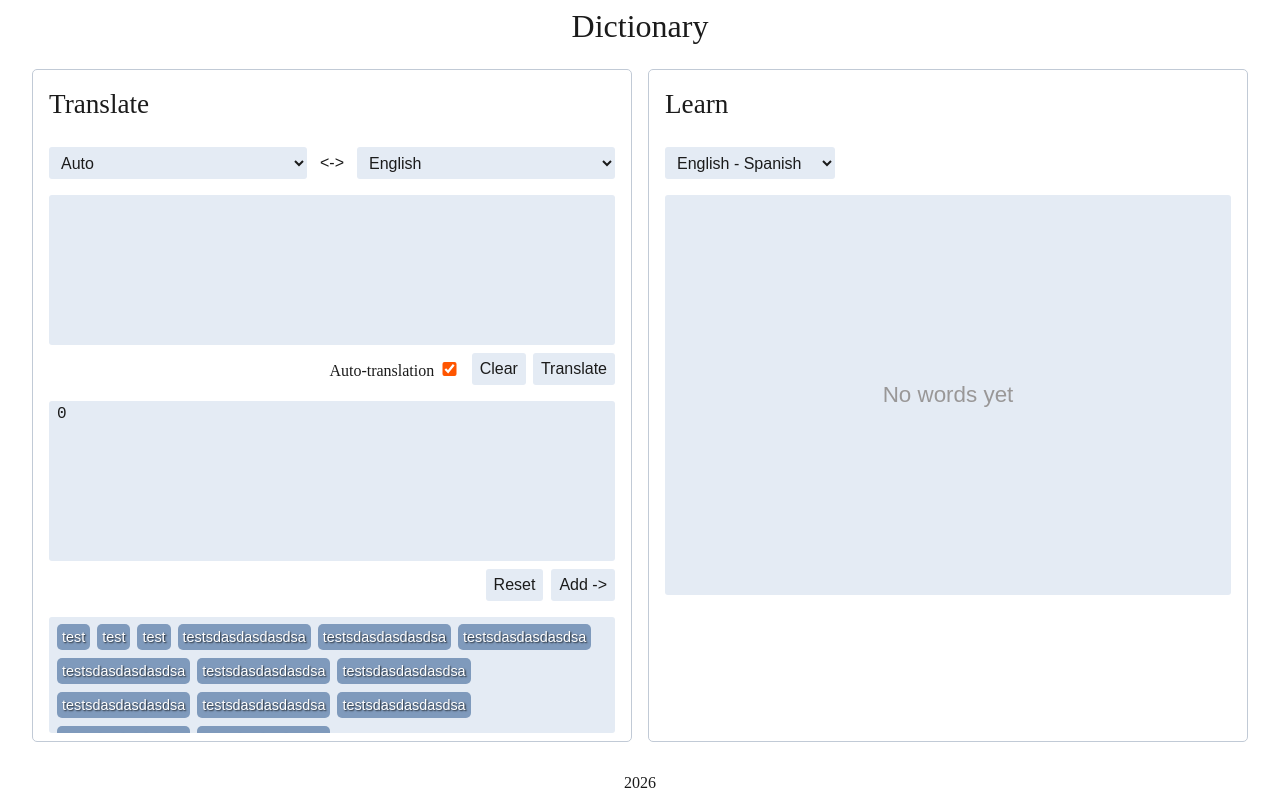
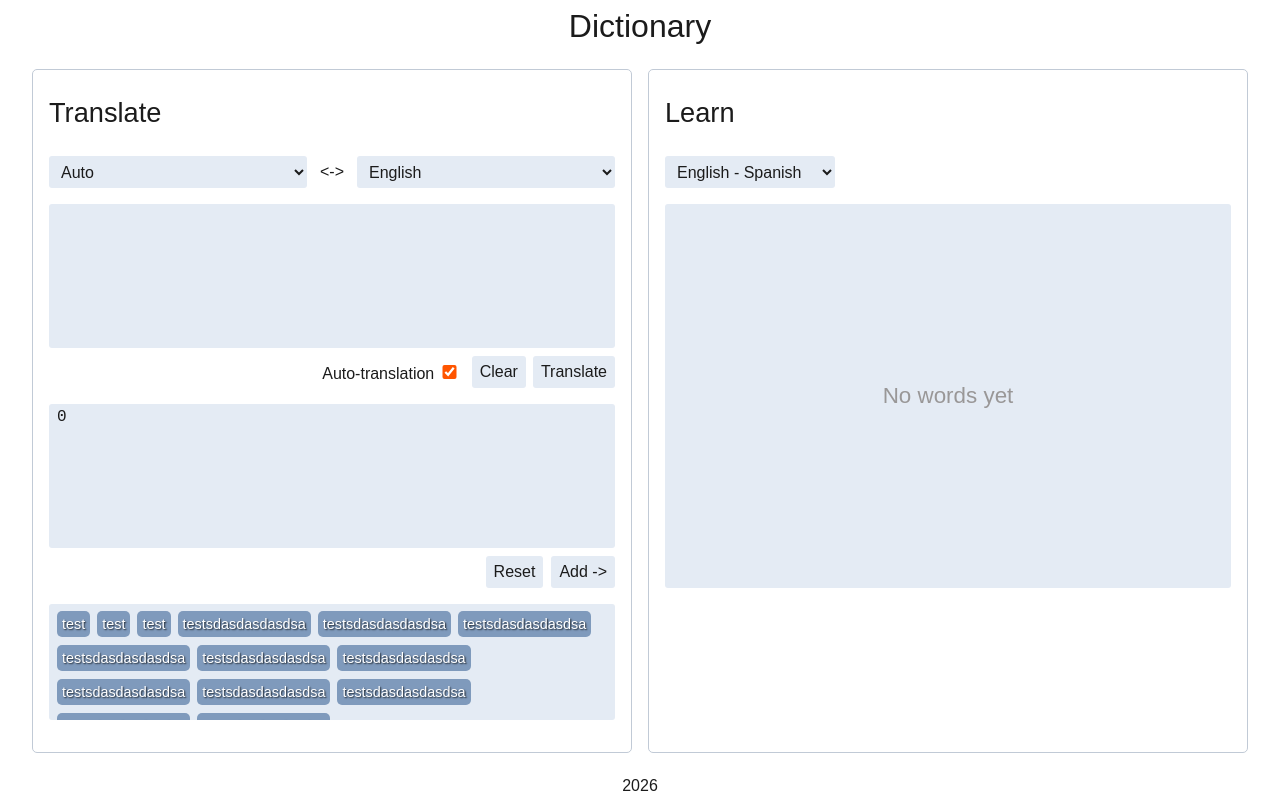
Before and after one commit to self-related/dictionary, a React (Vite) app: page / in a window 1280 px wide. Built offline with nearby package versions, Linux system fonts and the light colour scheme; the HTML template or start-up script is replaced by a standard one.

Commit message:
Fix sizes, font-family, padding

```diff
--- a/src/app/styles/global.css
+++ b/src/app/styles/global.css
@@ -1,5 +1,6 @@
 :root {
     font-size: 16px;
+    font-family: sans-serif;
 
     @media screen and (width > 1800px) {
         font-size: 22px;
--- a/src/features/dictionary/ui/dictionary-words/DictionaryWords.module.css
+++ b/src/features/dictionary/ui/dictionary-words/DictionaryWords.module.css
@@ -5,7 +5,7 @@
     display: flex;
     flex-direction: column;
 
-    height: 25rem;
+    height: 24rem;
 
     padding: 0.5rem;
 
--- a/src/features/translate/ui/translate-input/TranslateInput.module.css
+++ b/src/features/translate/ui/translate-input/TranslateInput.module.css
@@ -9,7 +9,7 @@
     display: block;
     font-size: 1rem;
     color: inherit;
-    height: 150px;
+    height: 9rem;
     resize: none;
     padding: 0.2rem 0.5rem;
     text-shadow: inherit;
--- a/src/features/translate/ui/translate-output/TranslateOutput.module.css
+++ b/src/features/translate/ui/translate-output/TranslateOutput.module.css
@@ -9,7 +9,7 @@
         border-radius: 3px;
         color: var(--text-color);
 
-        height: 10rem;
+        height: 9rem;
 
         font-size: 1rem;
         padding: 0.2rem 0.5rem;
--- a/src/pages/home/HomePage.module.css
+++ b/src/pages/home/HomePage.module.css
@@ -11,7 +11,8 @@
     display: flex;
     flex-direction: column;
     row-gap: 1rem;
-    padding: 0.5rem 1rem;
+    padding: 1rem;
+    padding-bottom: 2rem;
     width: 50%;
 
     & > h2 {
```
